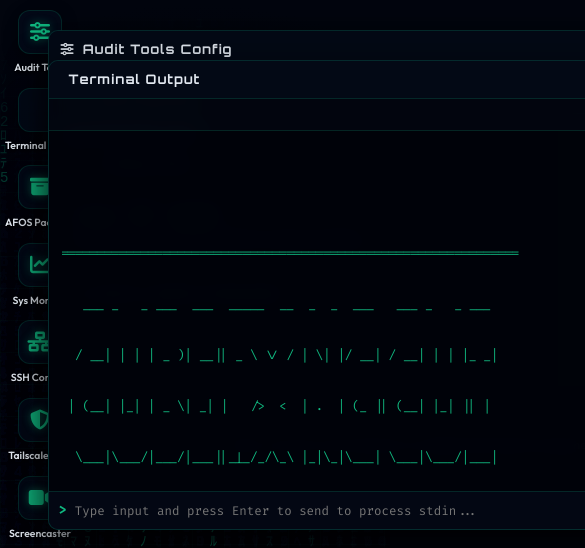
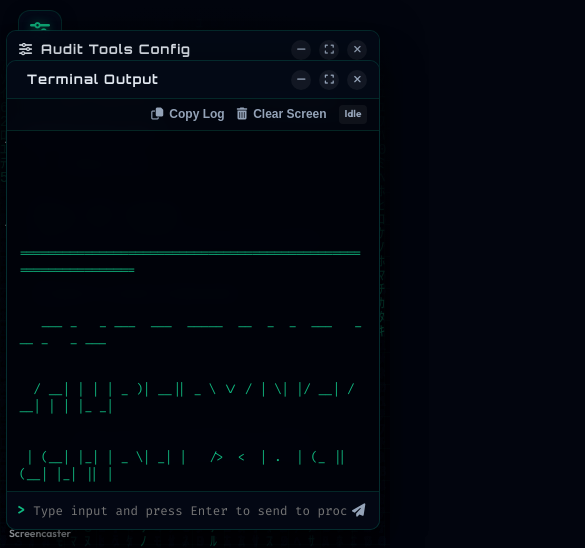
Before and after one commit to Kali99xx/andrax-gui, a website: page public/index.html in a window 390 px wide. Shown: the top 548 px of the page, 585 px wide, since content can reach past the window. Drawn offline with nearby package versions, Linux system fonts and the light colour scheme; no server answers; some icons are missing.

Commit message:
Add viewport scaling constraints to keep windows on-screen on mobile and small viewports

```diff
--- a/public/client.js
+++ b/public/client.js
@@ -589,6 +589,42 @@ function adjustDesktopSize() {
     desktopArea.style.minWidth = `${maxRight + 20}px`;
 }
 
+// Ensure window fits perfectly within the screen viewport on launch/resize
+function constrainWindowToViewport(win) {
+    if (win.classList.contains('maximized')) return;
+
+    const viewportWidth = window.innerWidth;
+    const viewportHeight = window.innerHeight - 48; // reserve space for taskbar
+
+    let wWidth = win.offsetWidth || parseFloat(win.style.width) || 500;
+    let wHeight = win.offsetHeight || parseFloat(win.style.height) || 400;
+    let wLeft = parseFloat(win.style.left) || 20;
+    let wTop = parseFloat(win.style.top) || 20;
+
+    // Maximize limit checks
+    if (wWidth > viewportWidth) {
+        wWidth = viewportWidth - 10;
+        win.style.width = `${wWidth}px`;
+    }
+    if (wHeight > viewportHeight) {
+        wHeight = viewportHeight - 10;
+        win.style.height = `${wHeight}px`;
+    }
+
+    // Position corrections
+    if (wLeft + wWidth > viewportWidth) {
+        wLeft = Math.max(0, viewportWidth - wWidth - 10);
+        win.style.left = `${wLeft}px`;
+    }
+    if (wTop + wHeight > viewportHeight) {
+        wTop = Math.max(0, viewportHeight - wHeight - 10);
+        win.style.top = `${wTop}px`;
+    }
+
+    if (wLeft < 0) win.style.left = '0px';
+    if (wTop < 0) win.style.top = '0px';
+}
+
 // Focus window helper
 function focusWindow(windowElement) {
     if (windowElement.classList.contains('active-win')) return;
@@ -611,6 +647,7 @@ function openWindow(id) {
     focusWindow(win);
 
     syncTaskbarItems();
+    constrainWindowToViewport(win);
     adjustDesktopSize();
 }
 
@@ -2013,6 +2050,7 @@ window.addEventListener('DOMContentLoaded', () => {
         initDraggability(w);
         initResizability(w);
         setupWindowControlListeners(w);
+        constrainWindowToViewport(w);
     });
 
     document.querySelectorAll('.shortcut-icon').forEach(sc => {
@@ -2034,6 +2072,11 @@ window.addEventListener('DOMContentLoaded', () => {
 
     window.addEventListener('resize', () => {
         resizeMatrixCanvas();
+        document.querySelectorAll('.desktop-window').forEach(win => {
+            if (!win.classList.contains('hidden') && !win.classList.contains('minimized')) {
+                constrainWindowToViewport(win);
+            }
+        });
         adjustDesktopSize();
     });
 
--- a/public/style.css
+++ b/public/style.css
@@ -1450,9 +1450,8 @@ body {
         max-width: 70px;
     }
     .desktop-window {
-        width: 90% !important;
-        left: 5% !important;
-        right: 5% !important;
+        max-width: 96vw;
+        max-height: 82vh;
     }
     .start-menu {
         width: 90vw;
```
